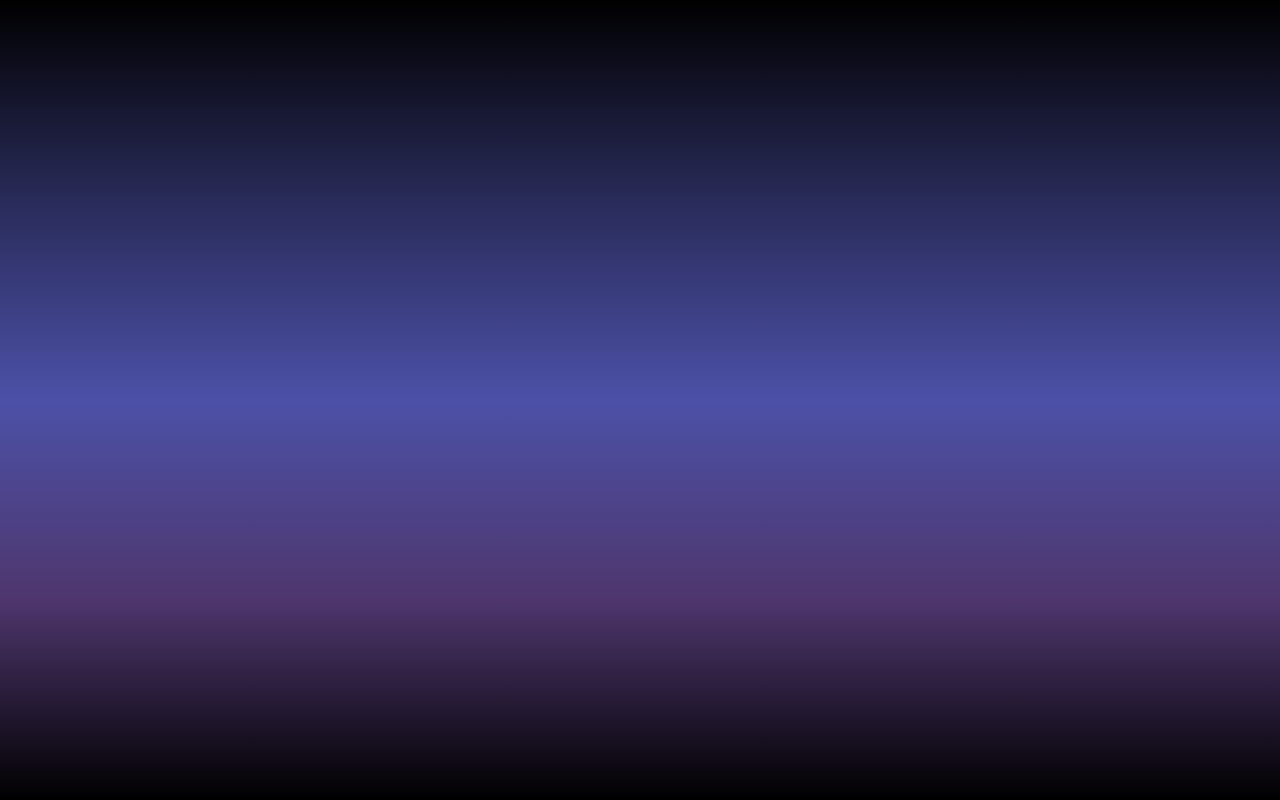
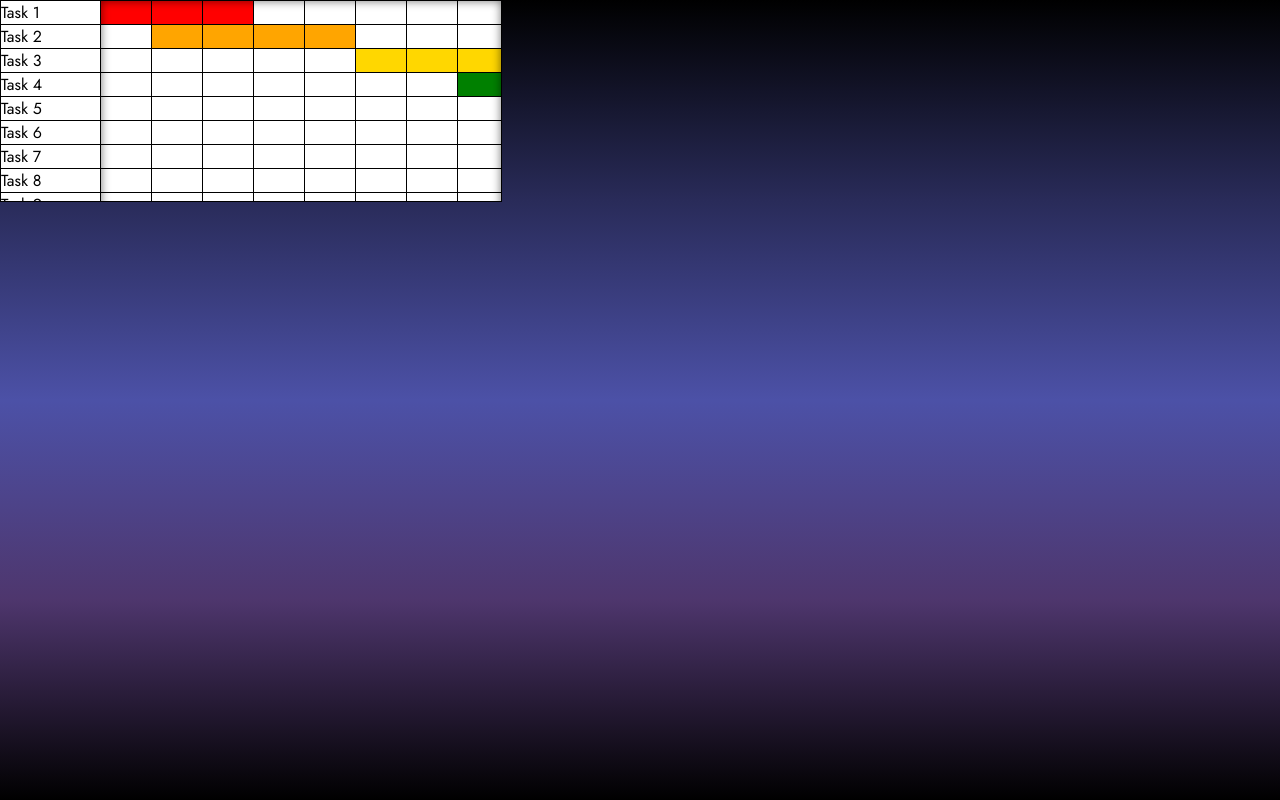
Before and after one commit to Khangdang1690/cascade, a React (Vite) app: page / in a window 1280 px wide. Built offline with nearby package versions, Linux system fonts and the light colour scheme.

Commit message:
basic chart from basic info

```diff
--- a/src/App.jsx
+++ b/src/App.jsx
@@ -1,14 +1,14 @@
-import { useState } from 'react'
-import './index.css';
-import './App.css'
+import { useState } from "react";
+import "./index.css";
+import "./App.css";
+import Test from "./components/Test";
 
 function App() {
-
   return (
-    <>
-
-    </>
-  )
+    <div>
+      <Test />
+    </div>
+  );
 }
 
-export default App
+export default App;
--- a/chart.css
+++ b/src/components/Test.css
@@ -4,12 +4,14 @@
   border: 1px solid black;
   width: 500px;
   height: 200px;
+  overflow-y: auto;
 }
 
 .tasks {
   display: grid;
   grid-template-rows: repeat(auto-fill, 1fr);
   border-right: 1px solid black;
+  background-color: white;
 }
 
 .task {
@@ -22,14 +24,12 @@
   border-bottom: none;
 }
 
-.timeline, .timeline_wrapper {
-  /* height: 84px; */
-  /* border: 1px solid black; */
+.timeline,
+.timeline_wrapper {
   display: grid;
   grid-template-rows: repeat(auto-fill, 1fr);
   overflow-x: scroll;
   scrollbar-width: none;
-  /* position: relative; */
 }
 
 .timeline::-webkit-scrollbar {
@@ -39,23 +39,10 @@
 .timerow {
   display: flex;
   border-bottom: 1px solid black;
-  /* display: grid;
-  grid-auto-flow: column;
-  grid-auto-columns: 1fr; */
-
-  /* grid-template-columns: 1fr 1fr 1fr 1fr 1fr 1fr 1fr 1fr; */
-  /* grid-template-columns: repeat(8, 1fr); */
 }
 
 .timeline_wrapper {
-  /* z-index: 1000; */
   box-shadow: inset 0 0 10px rgba(0, 0, 0, 0.55);
-  /* position: absolute;
-  top: 0;
-  left: 0;
-  right: 0;
-  bottom: 0;
-  box-shadow: inset -10px 0 10px -10px rgba(0, 0, 0, 0.3); */
 }
 
 .timerow:last-child {
@@ -66,6 +53,8 @@
   border-right: 1px solid black;
   height: auto;
   width: 50px;
+  z-index: -1;
+  background-color: white;
 }
 
 .timeslot_1 {
--- /dev/null
+++ b/src/components/Test.jsx
@@ -0,0 +1,60 @@
+import React from "react";
+import "./Test.css";
+
+const Test = () => {
+  const n = 11;
+  const days = 30;
+  const chartdata = [
+    [1, 3],
+    [2, 5],
+    [6, 8],
+    [8, 10],
+    [11, 13],
+    [13, 15],
+    [13, 20],
+    [17, 22],
+    [23, 24],
+    [25, 30],
+    [30, 30],
+  ];
+
+  return (
+    <div class="chart">
+      <div class="tasks">
+        {Array.from({ length: n }).map((task, id) => {
+          return (
+            <div className="task" contenteditable="true">
+              {`Task ${id + 1}`}
+            </div>
+          );
+        })}
+      </div>
+      <div class="timeline_wrapper">
+        <div class="timeline">
+          {Array.from({ length: n }).map((task, id) => {
+            return (
+              <div className="timerow">
+                {Array.from({ length: days }).map((days, id2) => {
+                  if (
+                    id2 + 1 >= chartdata[id][0] &&
+                    id2 + 1 <= chartdata[id][1]
+                  ) {
+                    return (
+                      <div
+                        className={`timeslot timeslot_${(id % 4) + 1}`}
+                      ></div>
+                    );
+                  } else {
+                    return <div className="timeslot"></div>;
+                  }
+                })}
+              </div>
+            );
+          })}
+        </div>
+      </div>
+    </div>
+  );
+};
+
+export default Test;
```
Also changed, not shown: chart.html (deleted, +0 -83 lines).
